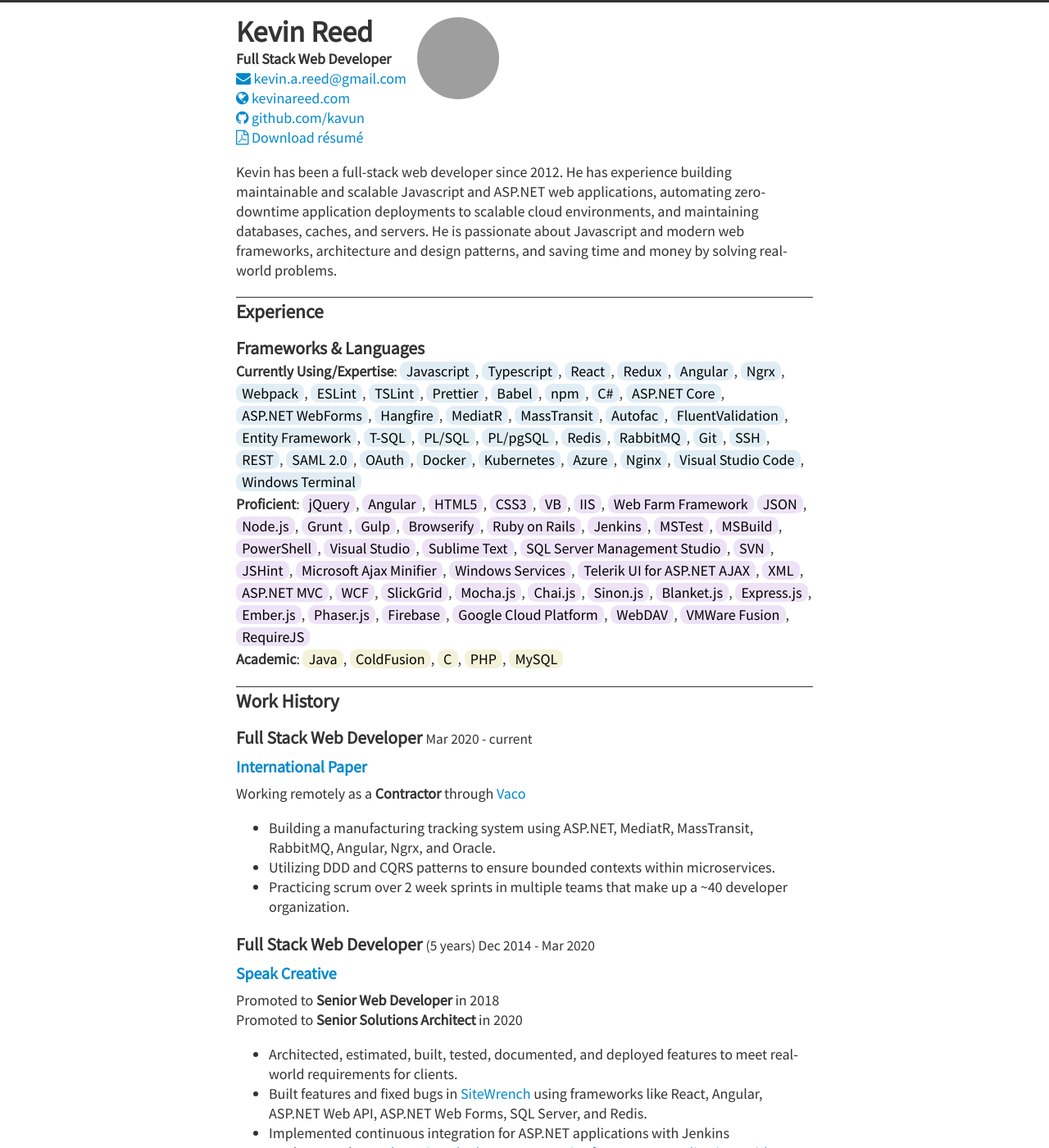
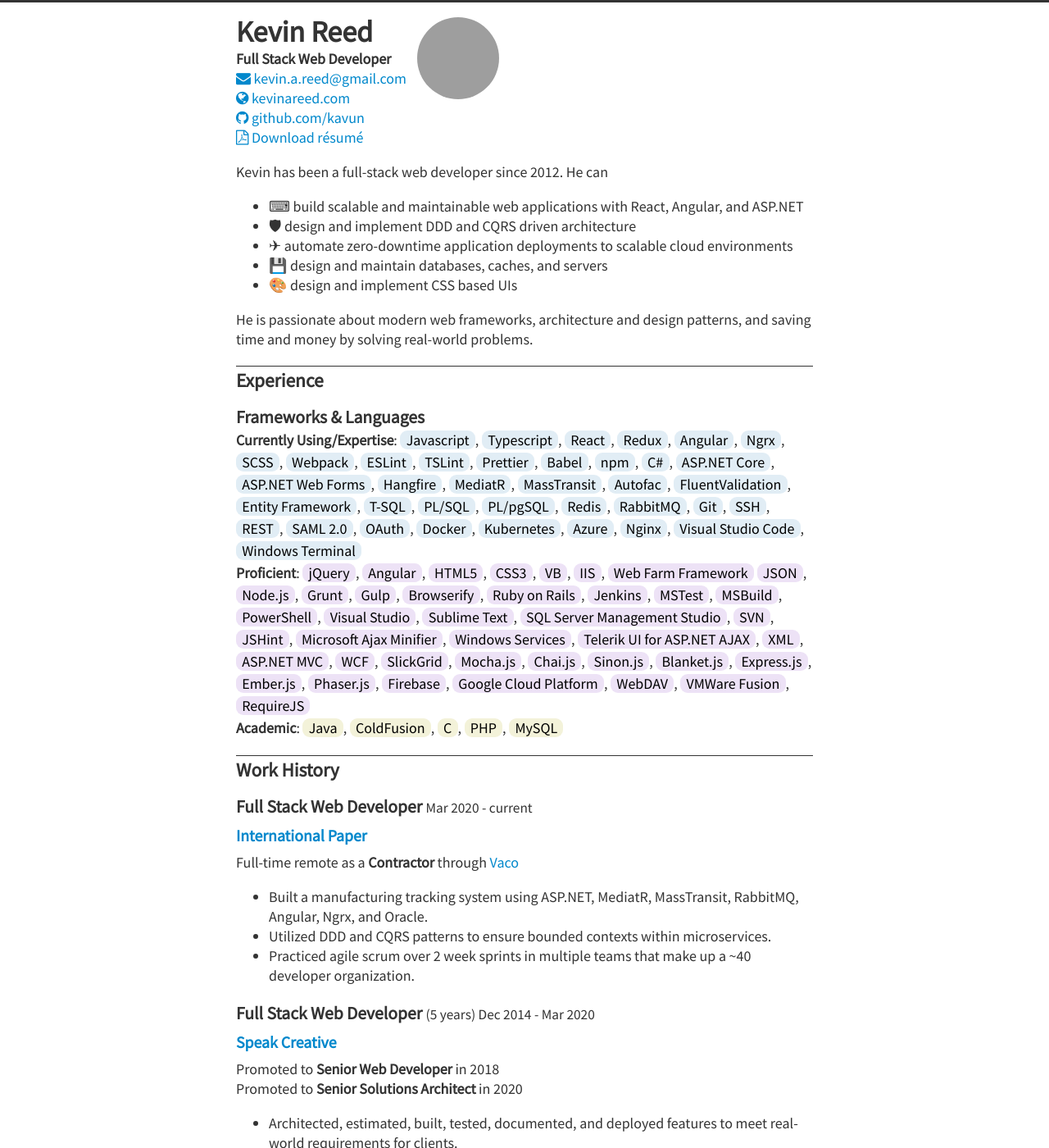
Before and after one commit to kavun/kavun.github.io, a Jekyll site: the page resume/index.html, which Jekyll copies as it is, in a window 1280 px wide and 1400 px high. Shown: the whole window at 82% size. Built offline with Jekyll 4.4.1, drawn with Linux system fonts in a browser that asks for light colours; nearby versions of some CDN libraries; grey boxes are pictures that could not be loaded.

Commit message:
Update index.html

```diff
--- a/resume/index.html
+++ b/resume/index.html
@@ -43,9 +43,17 @@
 				<i class="avatar"></i>
 			</div>
 
-			<p>Kevin has been a full-stack web developer since 2012. He has experience building
-				maintainable and scalable Javascript and ASP.NET web applications, automating zero-downtime application deployments to scalable cloud environments, and maintaining databases, caches, and servers.
-				He is passionate about Javascript and modern web frameworks, architecture and design patterns, and saving time and money by solving real-world problems.</p>
+			<p>
+				Kevin has been a full-stack web developer since 2012. He can
+				<ul>
+					<li>⌨ build scalable and maintainable web applications with React, Angular, and ASP.NET</li>
+					<li>🛡 design and implement DDD and CQRS driven architecture</li>
+					<li>✈ automate zero-downtime application deployments to scalable cloud environments</li>
+					<li>💾 design and maintain databases, caches, and servers</li>
+					<li>🎨 design and implement CSS based UIs</li>
+				</ul>
+				He is passionate about modern web frameworks, architecture and design patterns, and saving time and money by solving real-world problems.
+			</p>
 
 			<h2>Experience</h2>
 			<h3>Frameworks & Languages</h3>
@@ -58,6 +66,7 @@
 				<span class="skill">Redux</span>,
 				<span class="skill">Angular</span>,
 				<span class="skill">Ngrx</span>,
+				<span class="skill">SCSS</span>,
 				<span class="skill">Webpack</span>,
 				<span class="skill">ESLint</span>,
 				<span class="skill">TSLint</span>,
@@ -66,7 +75,7 @@
 				<span class="skill">npm</span>,
 				<span class="skill">C#</span>,
 				<span class="skill">ASP.NET Core</span>,
-				<span class="skill">ASP.NET WebForms</span>,
+				<span class="skill">ASP.NET Web Forms</span>,
 				<span class="skill">Hangfire</span>,
 				<span class="skill">MediatR</span>,
 				<span class="skill">MassTransit</span>,
@@ -147,12 +156,12 @@
 
 			<h3>Full Stack Web Developer <span class="timeframe">Mar 2020 - current</span></h3>
 			<h4><a target="_speak" href="http://www.internationalpaper.com/">International Paper</a></h4>
-			<p><div>Working remotely as a <strong>Contractor</strong> through <a href="https://www.vaco.com/" target="_blank">Vaco</a></div>
+			<p><div>Full-time remote as a <strong>Contractor</strong> through <a href="https://www.vaco.com/" target="_blank">Vaco</a></div>
 			<p>
 				<ul>
-					<li>Building a manufacturing tracking system using ASP.NET, MediatR, MassTransit, RabbitMQ, Angular, Ngrx, and Oracle.
-					<li>Utilizing DDD and CQRS patterns to ensure bounded contexts within microservices.
-					<li>Practicing scrum over 2 week sprints in multiple teams that make up a ~40 developer organization.
+					<li>Built a manufacturing tracking system using ASP.NET, MediatR, MassTransit, RabbitMQ, Angular, Ngrx, and Oracle.
+					<li>Utilized DDD and CQRS patterns to ensure bounded contexts within microservices.
+					<li>Practiced agile scrum over 2 week sprints in multiple teams that make up a ~40 developer organization.
 				</ul>
 			</p>
 
```
